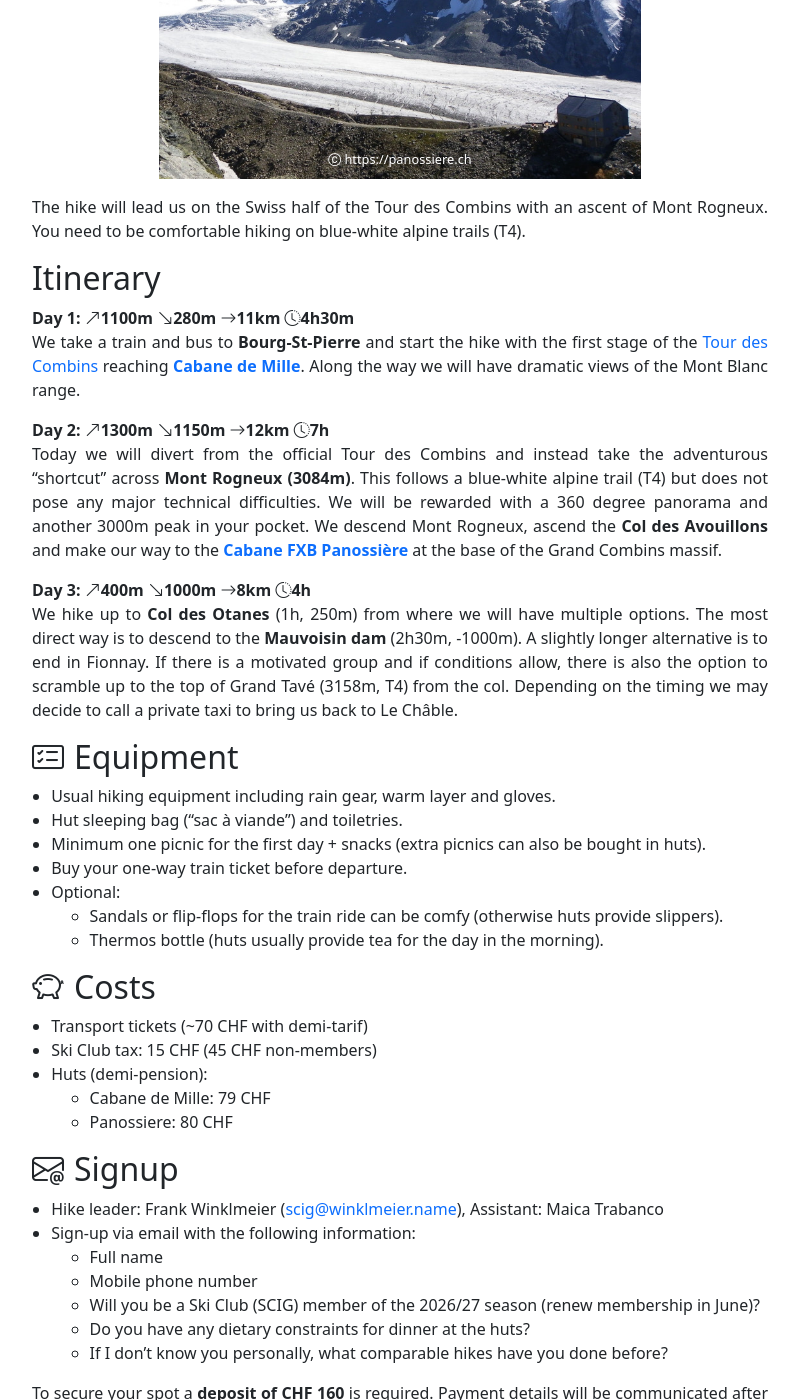
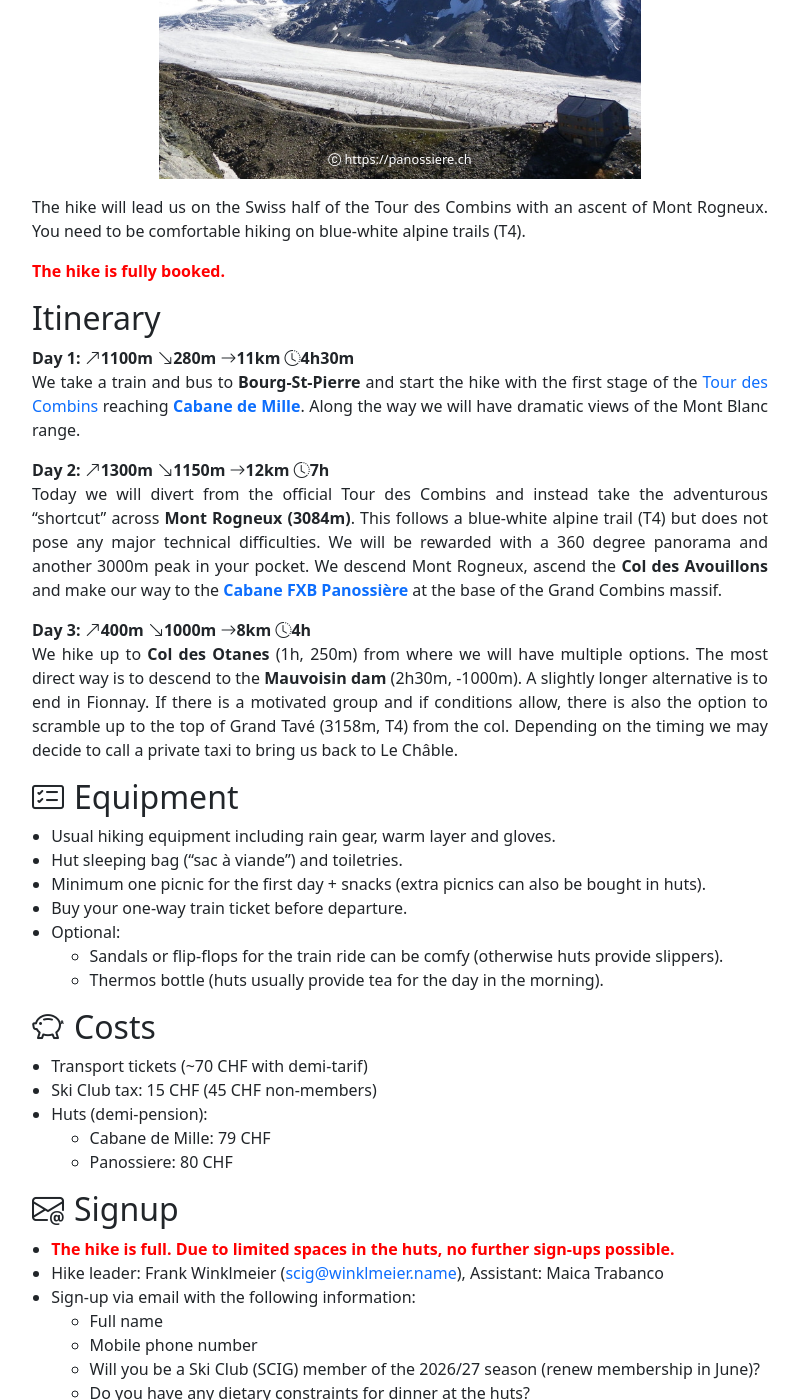
Before and after one commit to fwinkl/fwinkl.github.io, a Jekyll site: the page built from _scig/2026-TourDesCombins.md, in a window 1280 px wide and 1400 px high, scrolled down 437 px. Shown: the whole window, without its empty margins (240-1039 px from the left). Built offline with Jekyll 4.4.1, drawn with Linux system fonts in a browser that asks for light colours.

Commit message:
Combins full

```diff
--- a/_scig/2026-TourDesCombins.md
+++ b/_scig/2026-TourDesCombins.md
@@ -17,6 +17,8 @@ media:
 
 The hike will lead us on the Swiss half of the Tour des Combins with
 an ascent of Mont Rogneux. You need to be comfortable hiking on blue-white alpine trails (T4).
+
+<span style="color: red"><b>The hike is fully booked.</b></span>
 
 ## Itinerary
 <b>Day 1: {% include hikestats.html up="1100m" down="280m" distance="11km" duration="4h30m" %}</b><br/>
@@ -58,6 +60,7 @@ taxi to bring us back to Le Châble.
 
 
 ## <i class="bi bi-envelope-at"></i>Signup
+- <span style="color: red"><b>The hike is full. Due to limited spaces in the huts, no further sign-ups possible.</b></span>
 - Hike leader: Frank Winklmeier (<a href="mailto:{{ page.email }}?subject=SCIG {{page.title}}">{{ page.email }}</a>), Assistant: Maica Trabanco
 - Sign-up via email with the following information:
   - Full name
```
